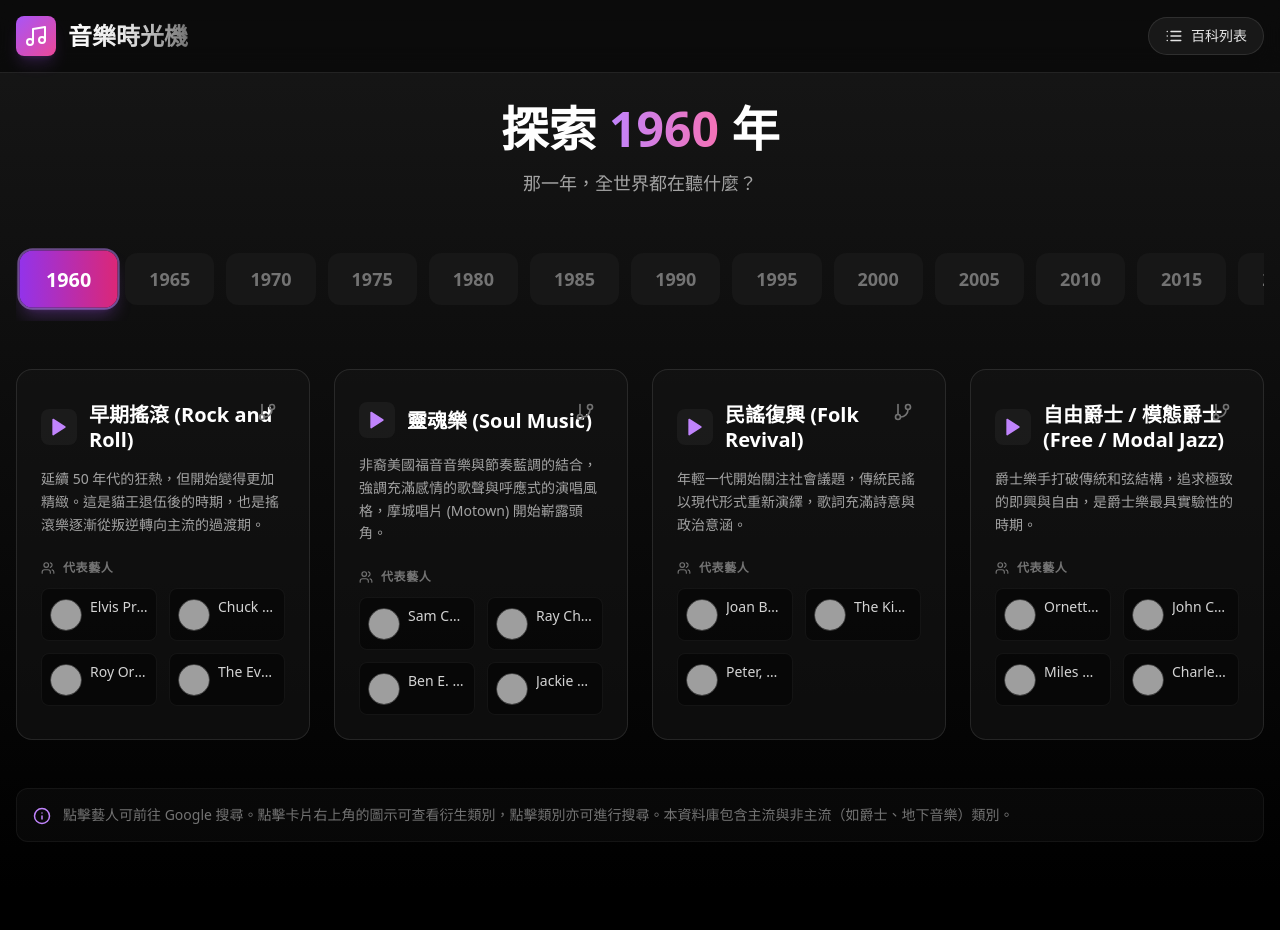
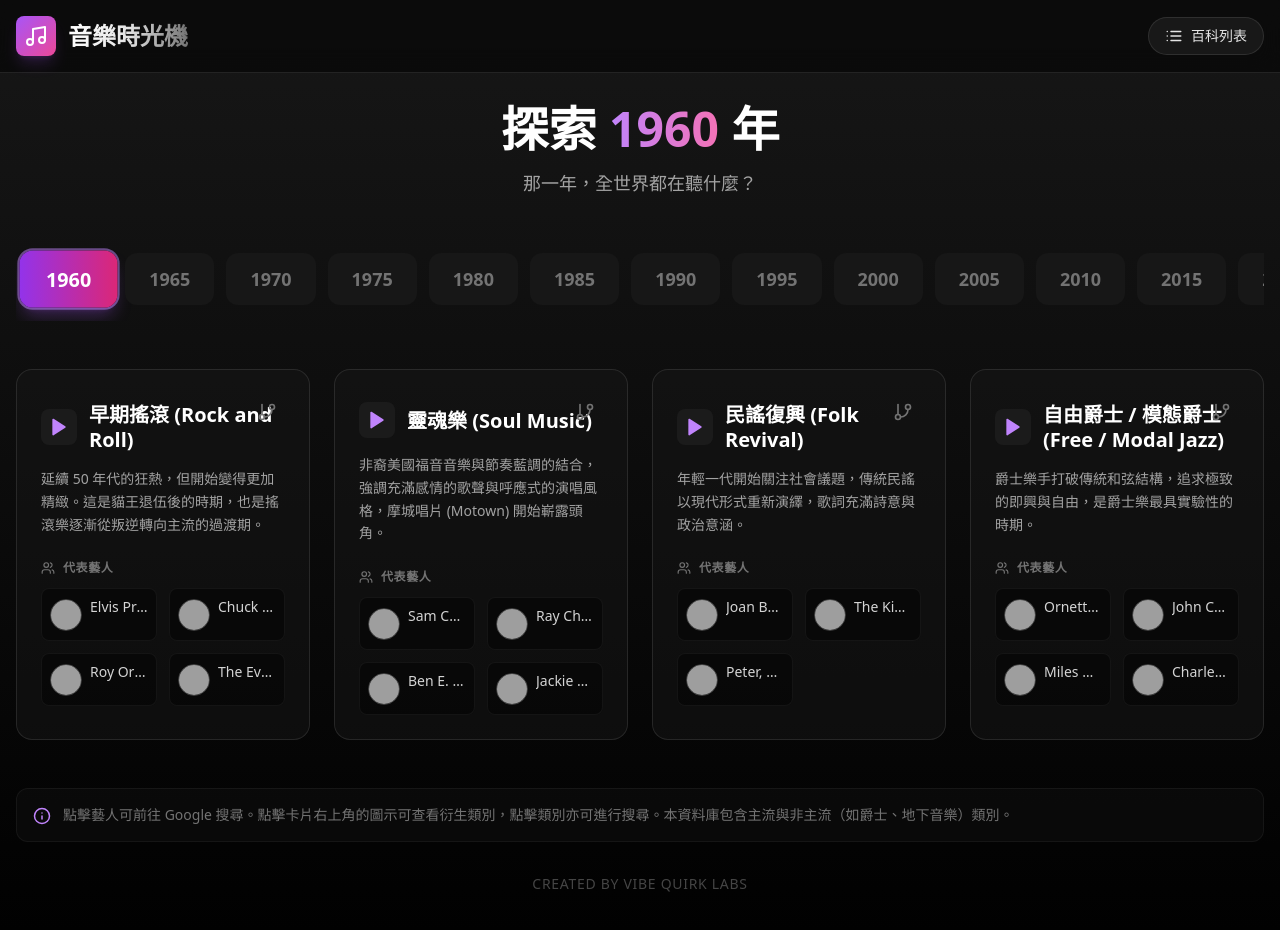
Before and after one commit to Cooperfu615-Desinger/Music-time-machine-github, a React (Vite) app: page / in a window 1280 px wide. Shown: the top 930 px of the page. Before the commit the page ends 890 px from the top, so only its background shows below. Built offline with nearby package versions, Linux system fonts and the light colour scheme; grey boxes are pictures that could not be loaded.

Commit message:
Add footer: CREATED BY VIBE QUIRK LABS

```diff
--- a/src/App.jsx
+++ b/src/App.jsx
@@ -181,6 +181,10 @@ const App = () => {
                     </p>
                 </div>
             </main>
+
+            <footer className="text-center py-8 text-neutral-500 text-sm font-medium tracking-wider opacity-60 hover:opacity-100 transition-opacity">
+                CREATED BY VIBE QUIRK LABS
+            </footer>
         </div>
     );
 };
```
